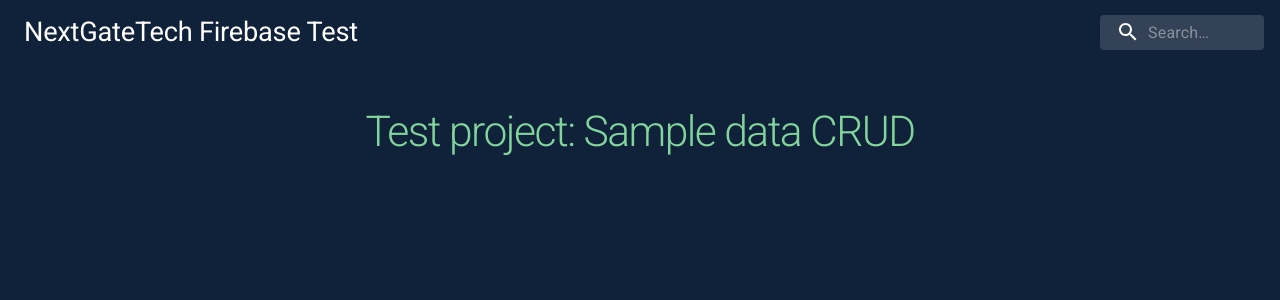
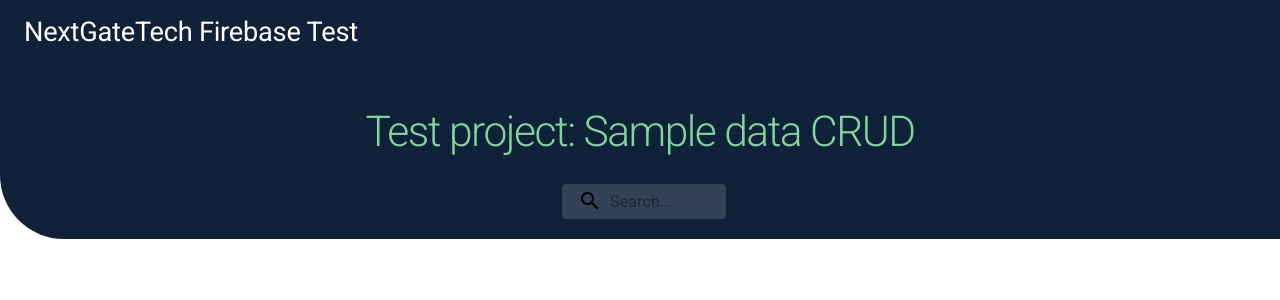
Before and after one commit to nikhilb2/nextGateTest, a React (Create React App) app: page / in a window 1280 px wide. Shown: the top 300 px of the page. Built offline with nearby package versions, Linux system fonts and the light colour scheme; no server answers; the database is empty.

Commit message:
fix: searchbox replace

```diff
--- a/src/components/common/title.tsx
+++ b/src/components/common/title.tsx
@@ -4,7 +4,7 @@
 
 const useStyles = makeStyles({
     container: {
-        minHeight: theme.spacing(50),
+        minHeight: theme.spacing(10),
         alignItems: 'center',
     },
     title: {
--- a/src/components/headers/header.tsx
+++ b/src/components/headers/header.tsx
@@ -9,7 +9,7 @@
 
 const useStyles = makeStyles({
     container: {
-        backgroundColor: 'transparent',
+        backgroundColor: theme.palette.primary.main,
         boxShadow: 'none'
     },
     title: {
@@ -22,9 +22,6 @@
         justifyContent: 'space-between',
         width: '100%'
 
-    },
-    searchBox: {
-        marginRight: theme.spacing(4)
     }
 })
 const Header = () => {
@@ -33,7 +30,6 @@
         <AppBar className={classes.container} >
         <Toolbar className={classes.toolBar}>
           <Typography variant="h5" className={classes.title}>NextGateTech Firebase Test</Typography>
-          <Searchbox className={classes.searchBox} />
         </Toolbar>
       </AppBar>
     )
--- a/src/pages/home.tsx
+++ b/src/pages/home.tsx
@@ -7,12 +7,20 @@
 import { makeStyles } from '@material-ui/core/styles'
 import theme from 'theme'
 import { Box } from '@material-ui/core'
+import Searchbox from 'components/common/searchbox'
 
 const useStyles = makeStyles({
-    root: {
+    headerContainer: {
         backgroundColor: theme.palette.primary.main,
         flexGrow: 1,
-        minHeight: '100vh'
+        borderBottomLeftRadius: '5vw',
+        paddingBottom: theme.spacing(2)
+    //    borderBottomRightRadius: '10vw'
+    },
+    searchBox: {
+        display: 'flex',
+        flexDirection: 'row',
+        justifyContent: 'center',
     }
 })
 
@@ -41,9 +49,14 @@
     }, [getFunds])
     return(
         <Box
-         className={classes.root}>
+         >
+             <Box className={classes.headerContainer}>
             <Header />
             <Title title="Test project: Sample data CRUD"  />
+            <Box className={classes.searchBox}>
+                <Searchbox  />
+            </Box>
+            </Box>
         </Box>
     )
 }
```
